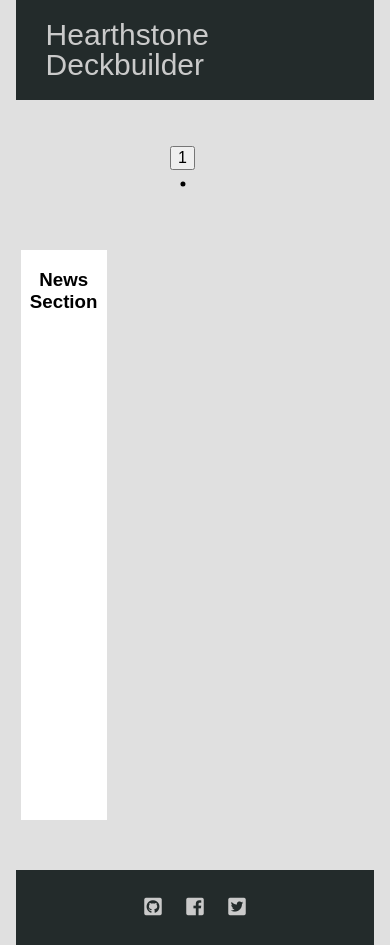
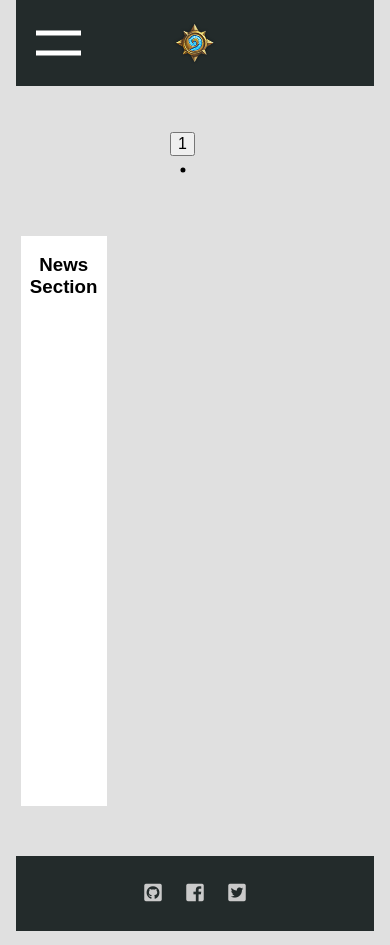
Before and after one commit to konichiwas/hearthstone-deck-builder, a Django app: page /builder/ in a window 390 px wide. Run offline with Django 3.2, Linux system fonts and the light colour scheme; data that the repository does not hold is empty; some libraries are stand-ins or nearby versions.

Commit message:
updated header with responsive design and js

```diff
--- /dev/null
+++ b/builder/static/builder/js/main-menu.js
@@ -0,0 +1,5 @@
+var $header= $('header');
+
+$header.find('.js-burger-button').on('click', function(){
+	$header.toggleClass('open');
+});
--- a/builder/static/builder/main.css
+++ b/builder/static/builder/main.css
@@ -231,22 +280,142 @@ header ul {
     left: 390px;
     transform: translateY(-50%);
   }
-header ul::after {
+  header .main-menu::after {
     display: table;
     content: "";
     clear: both;
   }
-header ul a {
-  display: block;
+  header .main-menu li {
+    float: left;
+  }
+  header .main-menu li a {
     border-left: 2px solid black;
     padding: 26px 30px;
+  }
+}
+@media (min-width: 501px) and (max-width: 800px) {
+  header.open .main-menu {
+    display: block;
+  }
+  header.open .burger-button::before {
+    transform: translateY(10px) rotate(45deg);
+  }
+  header.open .burger-button::after {
+    transform: translateY(-10px) rotate(-45deg);
+  }
+  header .home-link {
+    display: block;
+    margin: 0 auto;
+    width: 45px;
+    padding: 20px 0;
+  }
+  header .home-link .text {
+    display: none;
+  }
+  header .home-link img {
+    width: 100%;
+    display: block;
+  }
+  header .burger-button {
+    display: block;
+  }
+  header .main-menu {
+    padding: 0;
+    margin: 0;
+    list-style: none;
+    display: none;
+    position: absolute;
+    left: 0;
+    right: 0;
+    padding: 20px;
+    z-index: 10;
+    border-bottom: 2px solid #cacaca;
+    background-color: #232b2b;
+  }
+}
+@media (max-width: 500px) {
+  header.open .main-menu {
+    display: block;
+  }
+  header.open .burger-button::before {
+    transform: translateY(10px) rotate(45deg);
+  }
+  header.open .burger-button::after {
+    transform: translateY(-10px) rotate(-45deg);
+  }
+  header .home-link {
+    display: block;
+    margin: 0 auto;
+    width: 45px;
+    padding: 20px 0;
+  }
+  header .home-link .text {
+    display: none;
+  }
+  header .home-link img {
+    width: 100%;
+    display: block;
+  }
+  header .burger-button {
+    display: block;
+  }
+  header .main-menu {
+    padding: 0;
+    margin: 0;
+    list-style: none;
+    display: none;
+    position: absolute;
+    left: 0;
+    right: 0;
+    padding: 20px;
+    z-index: 10;
+    border-bottom: 2px solid #cacaca;
+    background-color: #232b2b;
+  }
+  header .main-menu {
+    text-align: center;
+  }
+}
+header .home-link {
+  font-family: 'Hind', sans-serif;
+  font-size: 30px;
+  color: #cacaca;
+  text-decoration: none;
+}
+header .burger-button {
+  position: absolute;
+  top: 50%;
+  transform: translateY(-50%);
+  left: 20px;
+  width: 45px;
+  height: 25px;
+}
+header .burger-button::before,
+header .burger-button::after {
+  display: block;
+  margin: 0;
+  padding: 0;
+  content: "";
+  position: absolute;
+  width: 100%;
+  height: 5px;
+  transition: transform 0.3s;
+  background-color: white;
+}
+header .burger-button::before {
+  top: 0;
+}
+header .burger-button::after {
+  bottom: 0;
+}
+header .main-menu a {
+  display: block;
   color: #cacaca;
   font-size: 20px;
   text-decoration: none;
 }
 header li {
   display: block;
-  float: left;
 }
 footer {
   background-color: #232b2b;
--- a/builder/static/src/header.less
+++ b/builder/static/src/header.less
@@ -1,33 +1,145 @@
 header {
 	position: relative;
-	overflow: hidden;
 
 	background-color: @gray-dark;
 
+	._mobile-layout {
+		&.open {
+			.main-menu {
+				display: block;
+			}
+
+			.burger-button {
+				&::before {
+					transform: translateY(10px) rotate(45deg);
+				}
+				&::after {
+					transform: translateY(-10px) rotate(-45deg);
+				}
+			}
+		}
+
+		.home-link {
+			display: block;
+			margin: 0 auto;
+			width: 45px;
+			padding: 20px 0;
+
+			.text {
+				display: none;
+			}
+
+			img {
+				width: 100%;
+				display: block;
+			}
+		}
+
+		.burger-button {
+			display: block;
+		}
+
+		.main-menu {
+			.reset-list;
+
+			display: none;
+			position: absolute;
+			left: 0;
+			right: 0;
+			padding: 20px;
+			z-index: 10;
+			border-bottom: 2px solid @gray;
+
+			background-color: @gray-dark;
+		}
+	}
+
+	@media (min-width: 801px) {
+		overflow: hidden;
+
+		.home-link {
+			display: inline-block;
+			padding: 20px 30px;
+			line-height: 1;
+
+			img {
+				display: none;
+			}
+		}
+
+		.burger-button {
+			display: none;
+		}
+
+		.main-menu {
+			.clearfix;
+			.reset-list;
+
+			position: absolute;
+			top: 50%;
+			left: 390px;
+			transform: translateY(-50%);
+
+			li {
+				float: left;
+
+				a {
+					border-left: 2px solid black;
+					padding: 26px 30px;
+				}
+			}
+		}
+	}
+	@media (min-width: 501px) and (max-width: 800px) {
+		._mobile-layout;
+	}
+	@media (max-width: 500px) {
+		._mobile-layout;
+
+		.main-menu {
+			text-align: center;
+		}
+	}
+
 	.home-link {
-		display: inline-block;
-		padding: 20px 30px;
-		line-height: 1;
-
 		font-family: 'Hind', sans-serif;
 		font-size: 30px;
 		color: @gray;
 		text-decoration: none;
 	}
 
-	ul {
-		.reset-list;
-		.clearfix;
+	.burger-button {
+		position: absolute;
+		// top: 30px;
+		top: 50%;
+		transform: translateY(-50%);
+		left: 20px;
+		width: 45px;
+		height: 25px;
 
-		position: absolute;
-		top: 50%;
-		left: 390px;
-		transform: translateY(-50%);
+		&::before, &::after {
+			.reset-pseudo;
 
+			position: absolute;
+			width: 100%;
+			height: 5px;
+			transition: transform 0.3s;
+
+			background-color: white;
+		}
+
+		&::before {
+			top: 0;
+		}
+
+		&::after {
+			bottom: 0;
+		}
+	}
+
+	.main-menu {
 		a {
 			display: block;
-			border-left: 2px solid black;
-			padding: 26px 30px;
 
 			color: @gray;
 			font-size: 20px;
@@ -37,6 +149,5 @@ header {
 
 	li {
 		display: block;
-		float: left;
 	}
 }
--- a/builder/templates/builder/base.html
+++ b/builder/templates/builder/base.html
@@ -25,8 +25,7 @@
   </script>
   <script type="text/javascript" src="//cdn.jsdelivr.net/npm/slick-carousel@1.8.1/slick/slick.min.js"></script>
 
-  <script type="text/javascript" src="{% static 'builder/js/slideshow.js' %}">
-
-  </script>
+  <script type="text/javascript" src="{% static 'builder/js/slideshow.js' %}"></script>
+  <script type="text/javascript" src="{% static 'builder/js/main-menu.js' %}"></script>
 </body>
 </html>
--- a/builder/templates/builder/includes/header.html
+++ b/builder/templates/builder/includes/header.html
@@ -1,9 +1,13 @@
+{% load static %}
+
 <header class="width-wrapper">
+	<div class="js-burger-button burger-button"></div>
 	<nav>
 		<a class="home-link" href="{% url 'builder:index' %}">
-			Hearthstone Deckbuilder
+			<div class="text">Hearthstone Deckbuilder</div>
+			<img src="{% static "builder/images/logo.png" %}" alt="logo">
 		</a>
-		<ul>
+		<ul class="main-menu">
 			<li><a href="{% url 'builder:album' %}">Album</a></li>
 			<li><a href="{% url 'builder:contact' %}">Contact</a></li>
 		</ul>
```
Also changed, not shown: other parts of builder/static/builder/main.css (+55 -6 lines), builder/static/builder/images/logo.png (added). Lines whose indentation alone changed are shown as unchanged.
